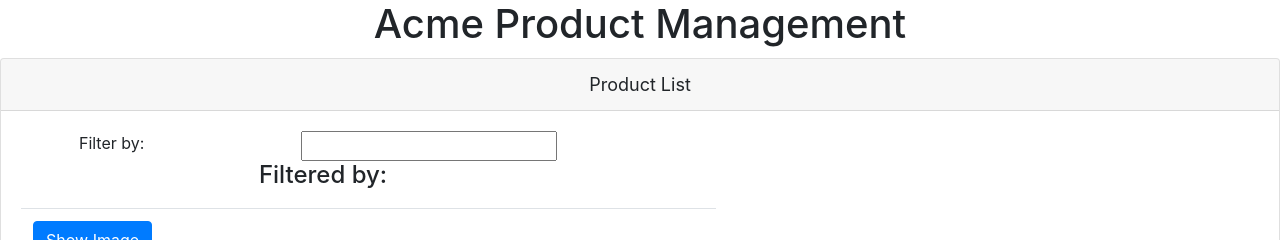
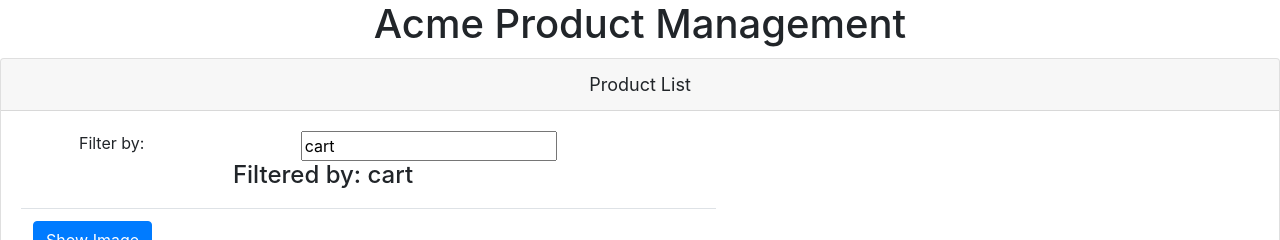
Before and after one commit to saitohfin/Angular-TypeScript-GettingStarted, an Angular app: page / in a window 1280 px wide. Shown: the top 240 px of the page. Built offline with nearby package versions, Linux system fonts and the light colour scheme.

Commit message:
Bind in two ways a value in the view

```diff
--- a/src/app/app.module.ts
+++ b/src/app/app.module.ts
@@ -1,5 +1,6 @@
 import { BrowserModule } from '@angular/platform-browser';
 import { NgModule } from '@angular/core';
+import { FormsModule } from '@angular/forms';
 
 import { AppComponent } from './app.component';
 import { ProductListComponent } from './products/product-list.component';
@@ -10,7 +11,8 @@
     ProductListComponent
   ],
   imports: [
-    BrowserModule
+    BrowserModule,
+    FormsModule
   ],
   bootstrap: [AppComponent]
 })
--- a/src/app/products/product-list.component.html
+++ b/src/app/products/product-list.component.html
@@ -5,10 +5,13 @@
     <div class="card-body">
         <div class="row">
             <div class="col-md-2">Filter by:</div>
-            <div class="col-md-4"><input type="text"/></div>
+            <div class="col-md-4">
+                <input type="text"
+                        [(ngModel)]='listFilter' />
+            </div>
         </div>
         <div class="row">
-          <div class="col-md-6"><h4>Filtered by: </h4> </div>
+          <div class="col-md-6"><h4>Filtered by: {{listFilter}}</h4> </div>
         </div>
         <div class="table-responsible">
             <div class="table" *ngIf='products && products.length'>
--- a/src/app/products/product-list.component.ts
+++ b/src/app/products/product-list.component.ts
@@ -10,6 +10,7 @@
   imageWidth: number = 50;
   imageMargin: number = 2;
   showImage: boolean = false;
+  listFilter: string = 'cart';
   products: any[] = [
     {
       "productId": 2,
```
